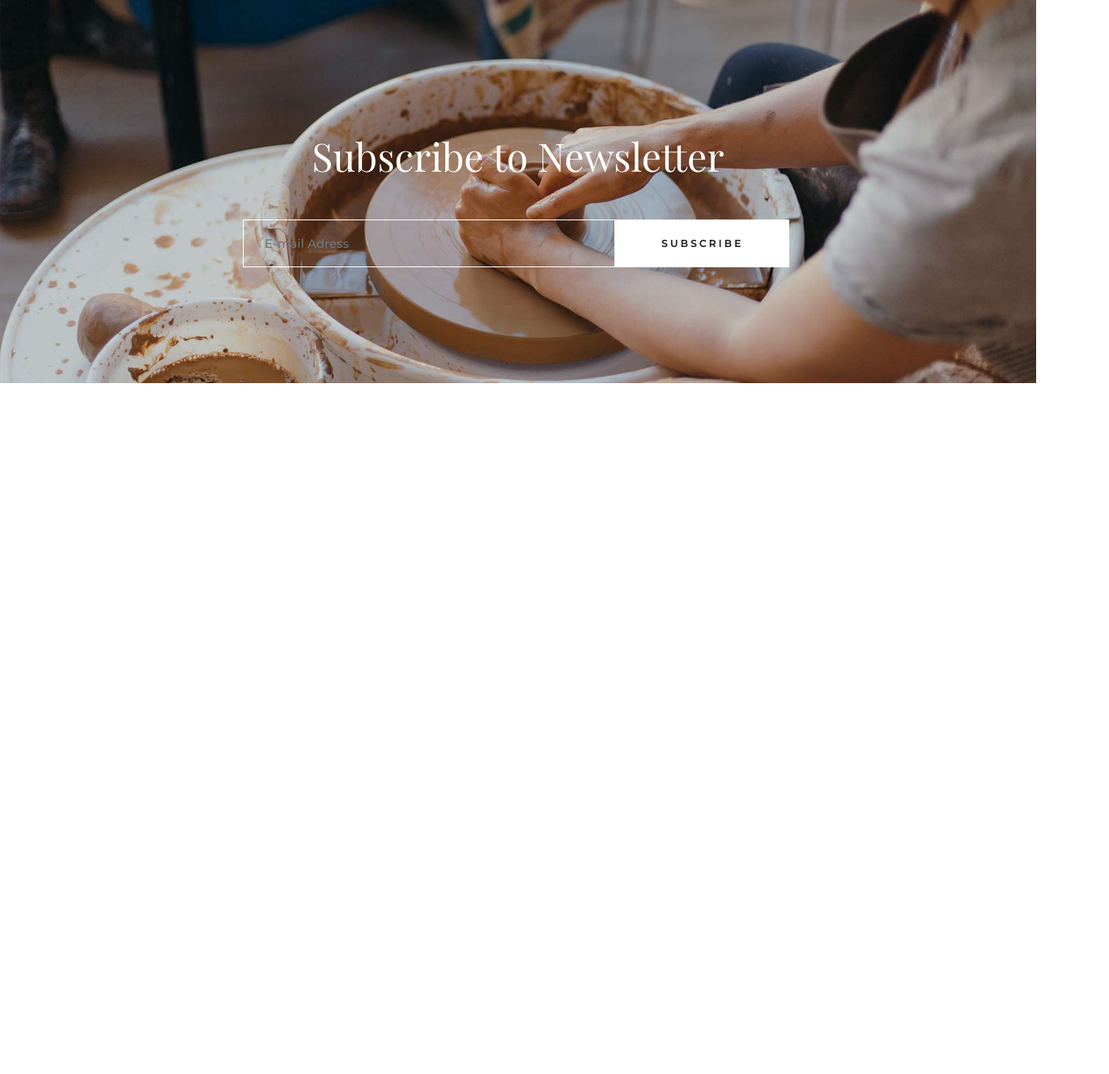
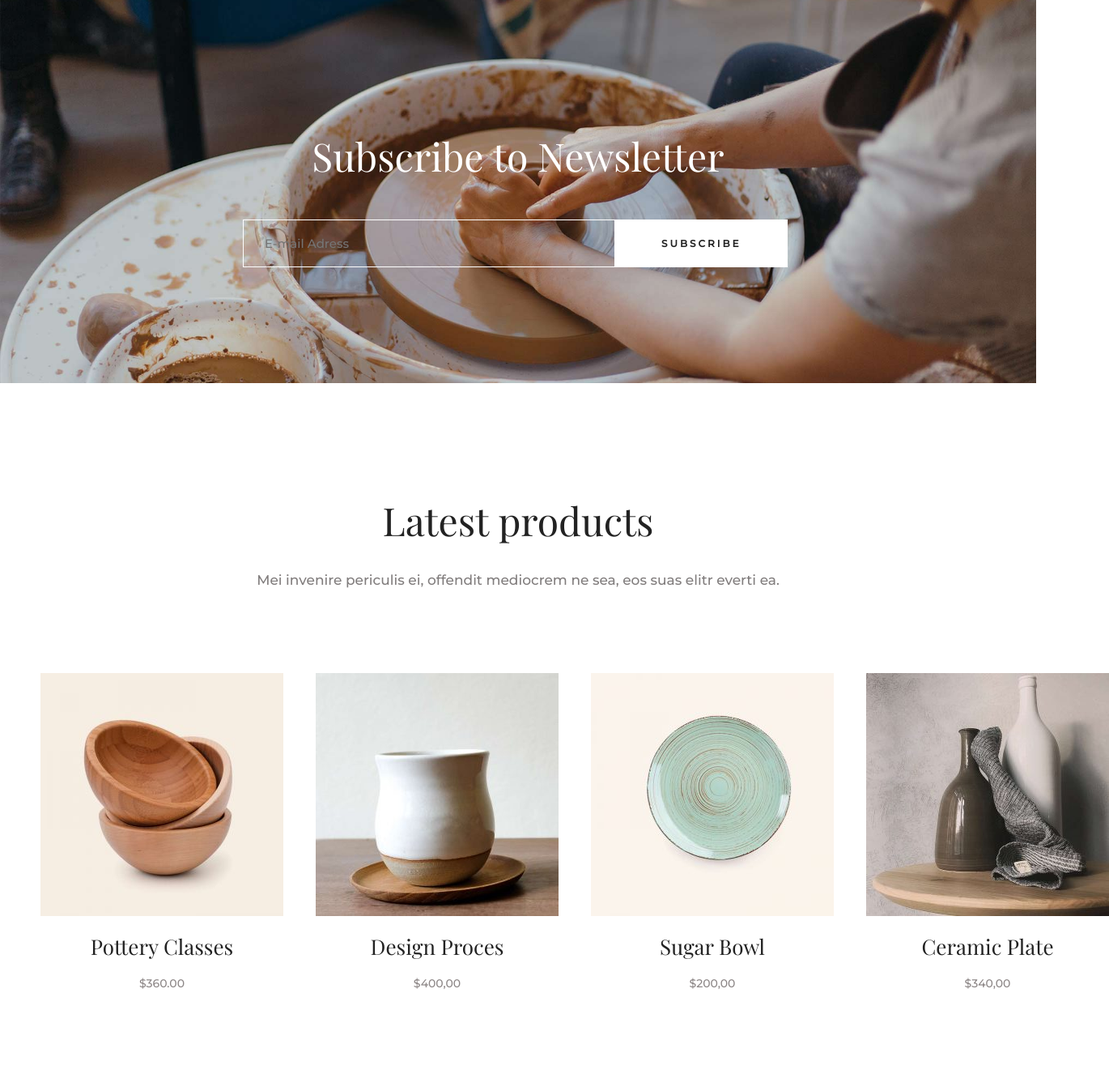
Before and after one commit to LarissaAzevedo/DesafioCSS, a website: page index.html in a window 1280 px wide. Shown: the part 1340-2666 px from the top of the page at 81% size, 1370 px wide, since content can reach past the window. Before the commit the page ends 1813 px from the top, so only its background shows below. Drawn offline with nearby package versions, Linux system fonts and the light colour scheme; a web font is replaced by a local one.

Commit message:
add section products

```diff
--- a/index.html
+++ b/index.html
@@ -114,5 +114,46 @@
       <button>Subscribe</button>
     </form>
   </section>
+
+  <section class="products">
+    <div class="products__title-products">
+      <h2>Latest products</h2>
+      <p>
+        Mei invenire periculis ei, offendit mediocrem ne sea, eos suas elitr everti ea.
+      </p>
+    </div>
+
+    <section class="description-itens">
+      <div class="description-itens__composition">
+        <img src="/img/product-1-300x300.jpg" alt="product 1">
+        <h4>Pottery Classes</h4>
+        <p>
+          $360.00
+        </p>
+      </div>
+      <div class="description-itens__composition">
+        <img src="/img/product-2-300x300.jpg" alt="product 2">
+        <h4>Design Proces</h4>
+        <p>
+          $400,00
+        </p>
+      </div>
+      <div class="description-itens__composition">
+        <img src="/img/product-3-300x300.jpg" alt="product 3">
+        <h4>Sugar Bowl</h4>
+        <p>
+          $200,00
+        </p>
+      </div>
+      <div class="description-itens__composition">
+        <img src="/img/product-4-300x300.jpg" alt="product 4">
+        <h4>Ceramic Plate</h4>
+        <p>
+          $340,00
+        </p>
+      </div>
+    </section>
+
+  </section>
 </body>
 </html>
--- a/sass/abstract/variables.scss
+++ b/sass/abstract/variables.scss
@@ -10,3 +10,4 @@ $color-white-light-2: rgba(255, 255, 255, 1);
 $color-white: #ffffff;
 
 $color-grey-light-1: #8d8787;
+$color-grey-light-2: #817d7d;
--- a/sass/base/_typography.scss
+++ b/sass/base/_typography.scss
@@ -37,7 +37,7 @@ body {
 .description-itens > .description-itens__composition {
   h4 {
     font-size: 2.6rem;
-    line-height: 36px;
+    line-height: 3.6rem;
     font-style: normal;
     font-weight: 400;
   }
@@ -53,11 +53,11 @@ body {
 // Newsletter
 .newsletter .newsletter__boxnews  h2 {
   font-family: 'Playfair Display', sans-serif;
-  font-size: 48px;
-  line-height: 58px;
+  font-size: 4.8rem;
+  line-height: 5.8rem;
   font-style: normal;
   font-weight: 400;
-  letter-spacing: 0px;
+  letter-spacing: 0;
   text-transform: none;
   text-align: center;
 
@@ -65,17 +65,39 @@ body {
 .newsletter .newsletter__boxnews input {
   font-family: Montserrat;
   font-style: normal;
-  font-size: 15px;
+  font-size: 1.5rem;
   font-weight: 300;
-  letter-spacing: 0px;
+  letter-spacing: 0;
   text-transform: none;
 }
 .newsletter .newsletter__boxnews button {
   font-family: Montserrat;
-  font-size: 12px;
+  font-size: 1.2rem;
   font-style: normal;
   font-weight: 600;
-  letter-spacing: 3.3px;
+  letter-spacing: 0.3rem;
   text-transform: uppercase;
-  line-height: 59px;
+  line-height: 5.9rem;
 }
+
+// products
+
+.products > .products__title-products h2 {
+  font-family: 'Playfair Display', sans-serif;
+  font-size: 4.8rem;
+  line-height: 5.8rem;
+  font-style: normal;
+  font-weight: 400;
+  letter-spacing: 0;
+  text-transform: none;
+  text-align: center;
+}
+.products > .products__title-products > p {
+  font-family: 'Montserrat', sans-serif;
+  font-size: 1.7rem;
+  line-height: 3rem;
+  font-style: normal;
+  font-weight: 500;
+  letter-spacing: 0;
+  text-transform: none;
+}
--- /dev/null
+++ b/sass/layout/_products.scss
@@ -0,0 +1,17 @@
+.products {
+  display: flex;
+  flex-direction: column;
+  justify-content: center;
+  align-items: center;
+  align-content: center;
+
+  &__title-products h2 {
+    padding-top: 14rem;
+    padding-bottom: 3rem;
+    color: $color-black-light-2;
+  }
+
+  &__title-products p {
+    color: $color-grey-light-2;
+  }
+}
--- a/sass/main.scss
+++ b/sass/main.scss
@@ -7,10 +7,10 @@
 
 @import "layout/header";
 @import "layout/newsletter";
+@import "layout/products";
 
 // .gallery{
 //   background-color: #f9f4ee;
-
 
 //   &__titulo-of-galery {
 //     display: flex;
```
Also changed, not shown: css/style.css, img/product-1-300x300.jpg (added), img/product-2-300x300.jpg (added), img/product-3-300x300.jpg (added), img/product-4-300x300.jpg (added).
